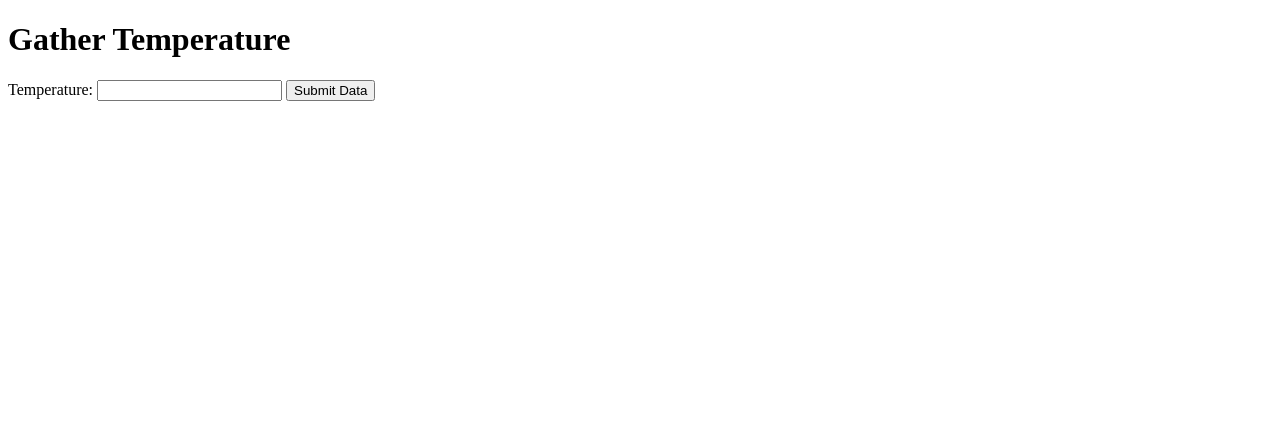
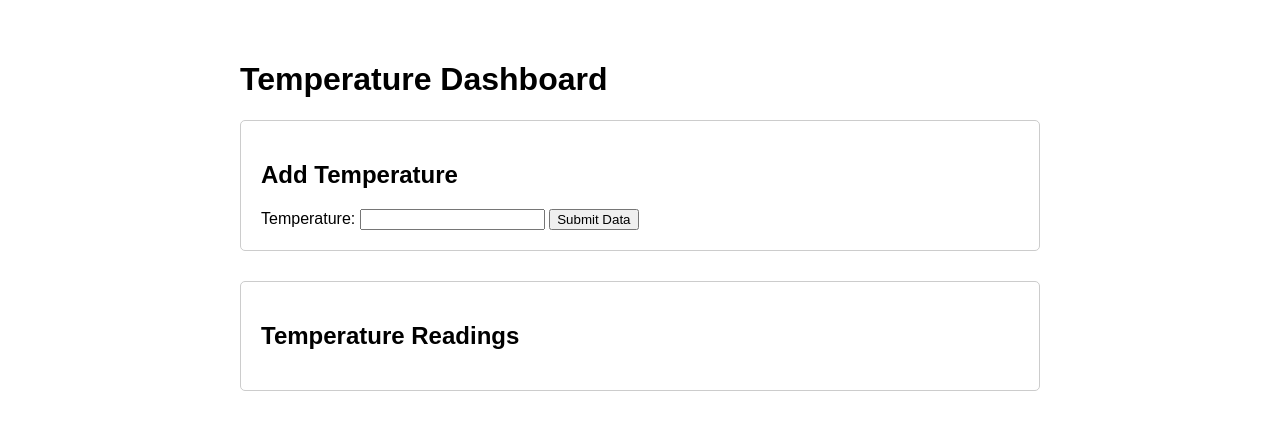
Before and after one commit to niamhhogan/Sample, a plain HTML site: page index.html in a window 1280 px wide. Drawn offline with Linux system fonts and the light colour scheme; no server answers.

Commit message:
Update index.html

```diff
--- a/index.html
+++ b/index.html
@@ -3,12 +3,45 @@
 <head>
     <meta charset="UTF-8">
     <meta name="viewport" content="width=device-width, initial-scale=1.0">
-    <title>Write to Firebase</title>
+    <title>Temperature Dashboard</title>
+    <style>
+        body {
+            font-family: Arial, sans-serif;
+            max-width: 800px;
+            margin: 20px auto;
+            padding: 20px;
+        }
+        .section {
+            margin-bottom: 30px;
+            padding: 20px;
+            border: 1px solid #ccc;
+            border-radius: 5px;
+        }
+        #temperatureList {
+            list-style: none;
+            padding: 0;
+        }
+        #temperatureList li {
+            padding: 10px;
+            margin: 5px 0;
+            background-color: #f0f0f0;
+            border-radius: 3px;
+        }
+    </style>
 </head>
 <body>
-    <h1>Gather Temperature</h1>
-    Temperature: <input type="text" id="userdata" />
-    <input type="button" value="Submit Data" onclick="writeUserData()" />
+    <h1>Temperature Dashboard</h1>
+
+    <div class="section">
+        <h2>Add Temperature</h2>
+        Temperature: <input type="text" id="userdata" />
+        <input type="button" id="submitBtn" value="Submit Data" />
+    </div>
+
+    <div class="section">
+        <h2>Temperature Readings</h2>
+        <ul id="temperatureList"></ul>
+    </div>
 
     <script type="module" src="app.js"></script>
 </body>
```
